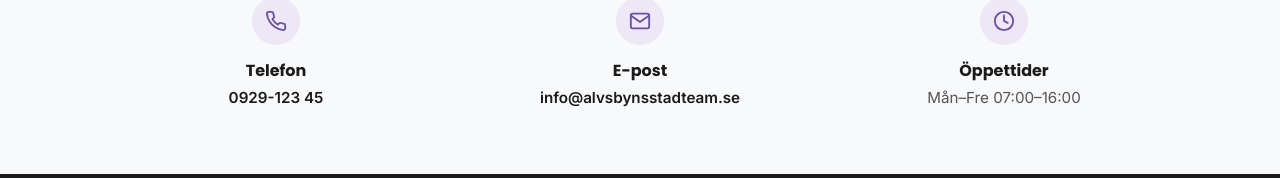
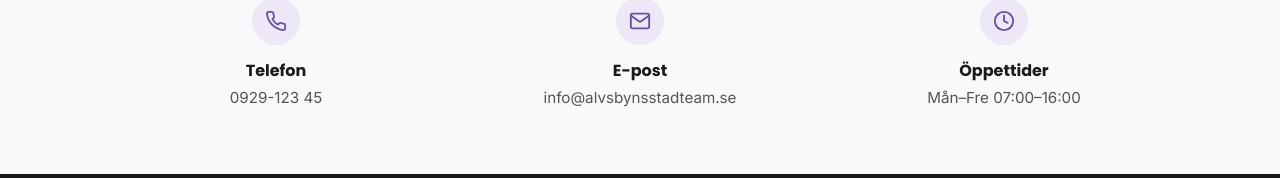
Before and after one commit to Jonkebronk/alvsbyn-stadteam, a Next.js app: page / in a window 1280 px wide. Shown: the part 3760-3938 px from the top of the page. Built offline with nearby package versions, Linux system fonts and the light colour scheme.

Commit message:
fix: kontaktlänkar samma stil som öppettider (grå, normal vikt)

```diff
--- a/components/Contact.module.css
+++ b/components/Contact.module.css
@@ -37,8 +37,8 @@
 }
 
 .itemLink {
-  color: var(--color-text);
-  font-weight: 600;
+  color: var(--color-text-light);
+  font-weight: inherit;
 }
 
 .itemLink:hover {
```
